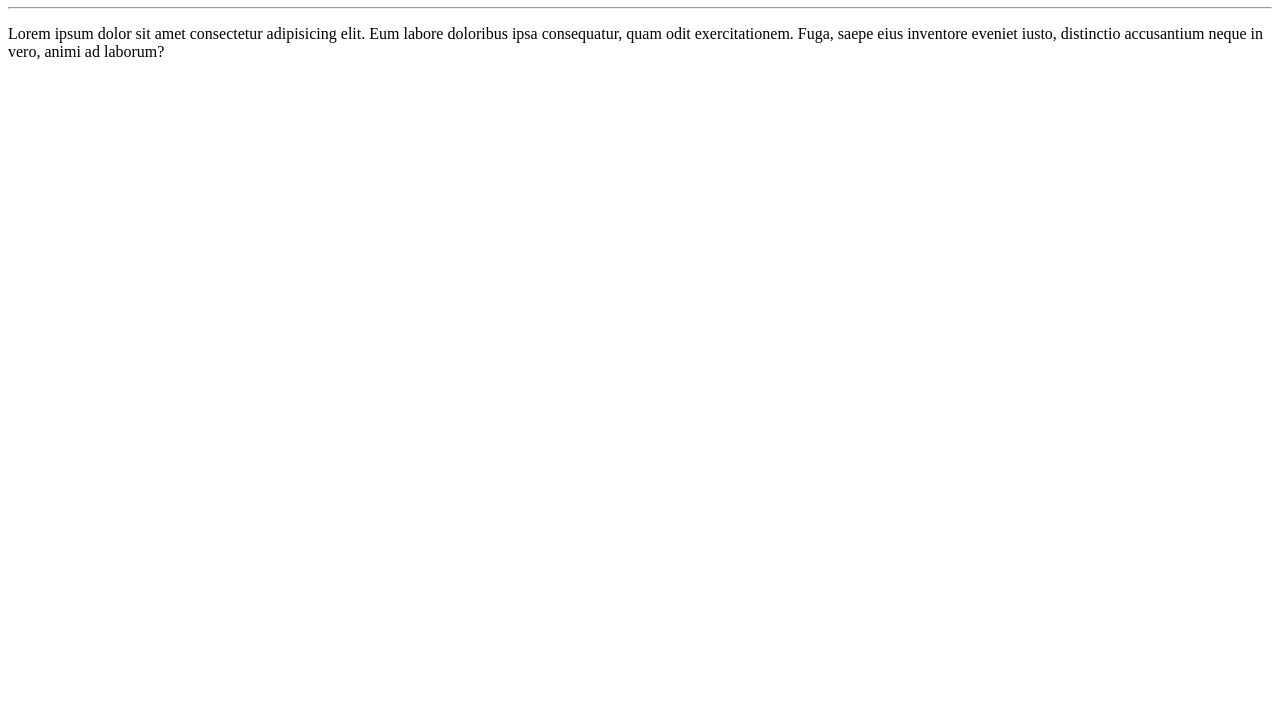
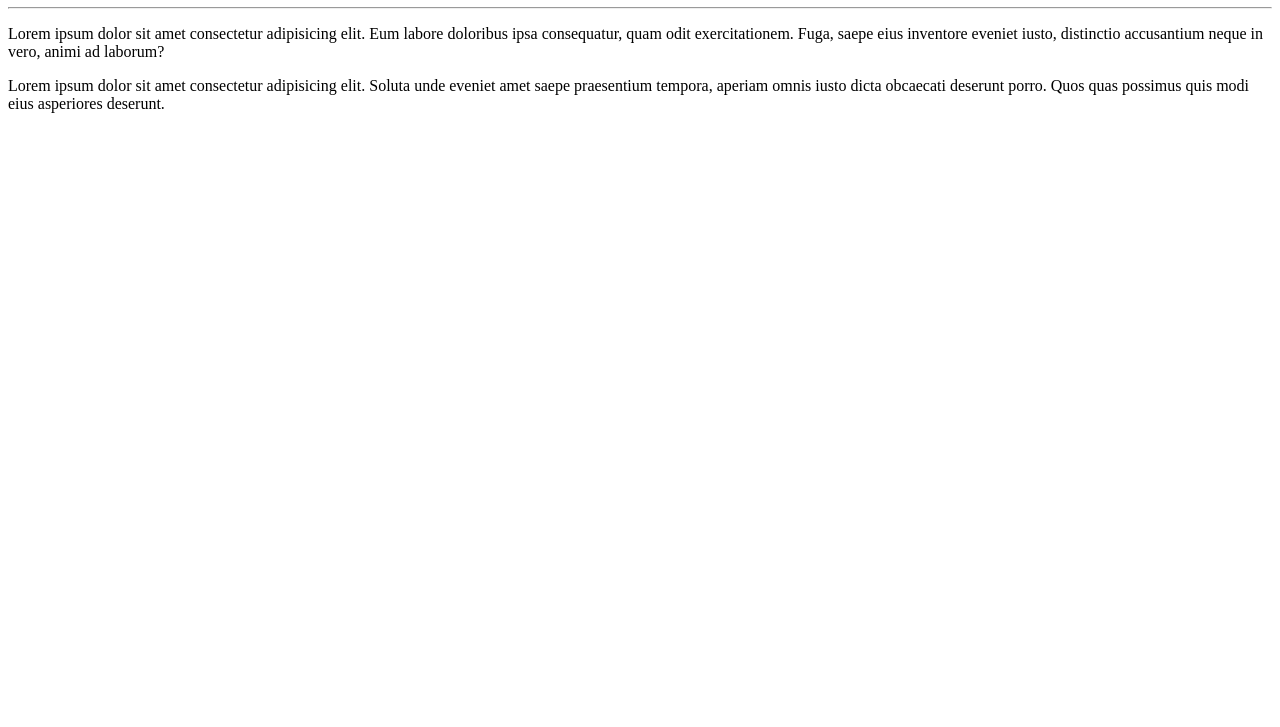
Before and after one commit to Leo14ferreira/Ola-mundo, a plain HTML site: page site-exemplo/index.html in a window 1280 px wide. Shown: the part 73-800 px from the top of the page. Drawn offline with Linux system fonts and the light colour scheme.

Commit message:
adicionei um paragrafo

```diff
--- a/site-exemplo/index.html
+++ b/site-exemplo/index.html
@@ -9,5 +9,6 @@
     <h1>Olá, Mundo</h1>
     <hr>
     <p>Lorem ipsum dolor sit amet consectetur adipisicing elit. Eum labore doloribus ipsa consequatur, quam odit exercitationem. Fuga, saepe eius inventore eveniet iusto, distinctio accusantium neque in vero, animi ad laborum?</p>
+    <p>Lorem ipsum dolor sit amet consectetur adipisicing elit. Soluta unde eveniet amet saepe praesentium tempora, aperiam omnis iusto dicta obcaecati deserunt porro. Quos quas possimus quis modi eius asperiores deserunt.</p>
 </body>
 </html>
```
